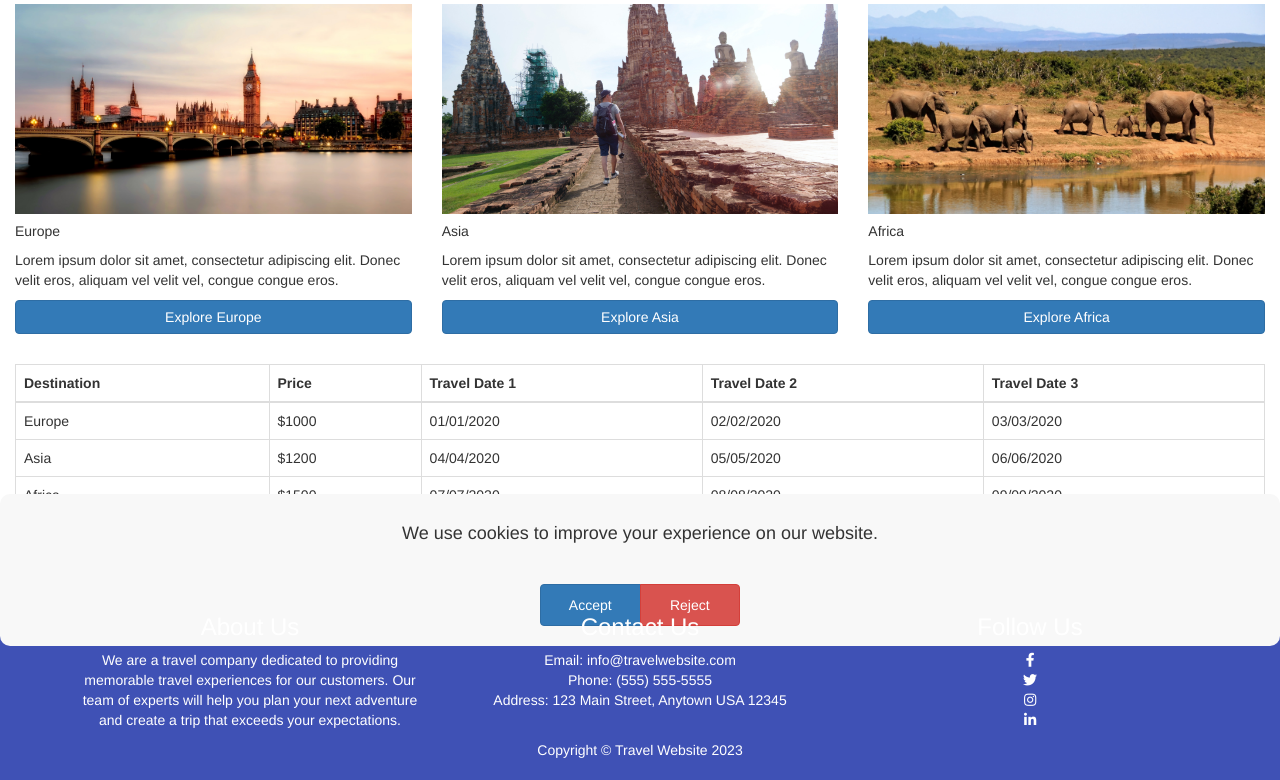
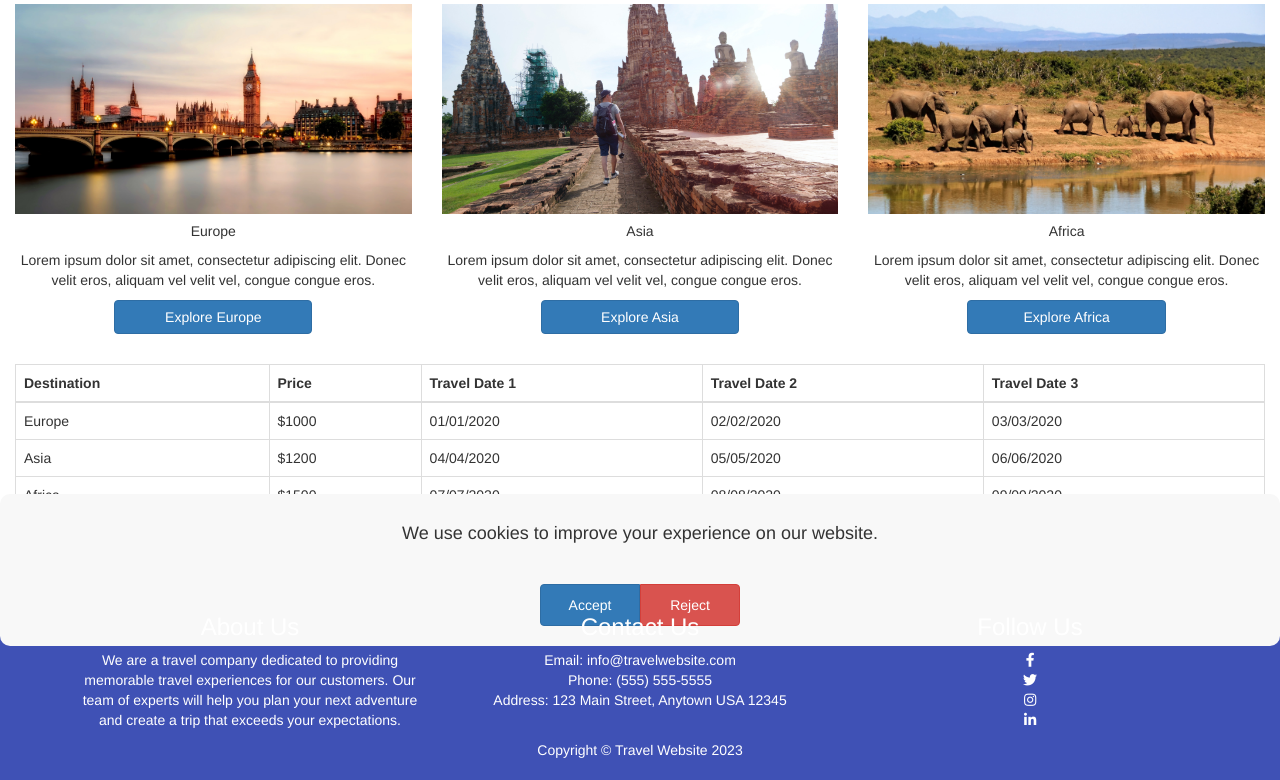
Before and after one commit to facquesta5/global_explorer, a PHP site: page /index.php in a window 1280 px wide. Shown: the part 154-934 px from the top of the page. Run offline with PHP 8.4, Linux system fonts and the light colour scheme.

Commit message:
alterar tamanho de css do botão dos cards e alinhamento dos elementos

```diff
--- a/css/dark.css
+++ b/css/dark.css
@@ -17,7 +17,11 @@ input[type="email"]:focus,
 input[type="text"]:focus,
 input[type="password"]:focus {
   outline: none;
+  background-color: #333;
   box-shadow: 0 0 10px #fff;
+}
+input:-internal-autofill-selected {
+  background-color: #333 !important;
 }
 footer {
     background-color: #222;
--- a/css/style.css
+++ b/css/style.css
@@ -15,6 +15,16 @@
 
 #switch-theme-btn {
     cursor: pointer !important;
+}
+
+
+.card-body {
+    display: flex;
+    flex-direction: column;
+    align-items: center;
+}
+.card-body p{
+    text-align: center;
 }
 
 .cookie-request {
@@ -91,7 +101,7 @@ input[type="password"]:focus {
 }
 
 .btn {
-    width: 100%;
+    width: 50% !important;
     padding: 10px;
     background-color: #0275d8;
     color: white;
@@ -99,6 +109,7 @@ input[type="password"]:focus {
     border-radius: 5px;
     font-size: 16px;
     cursor: pointer;
+    text-align: center;
 }
 
 .btn:hover {
```
